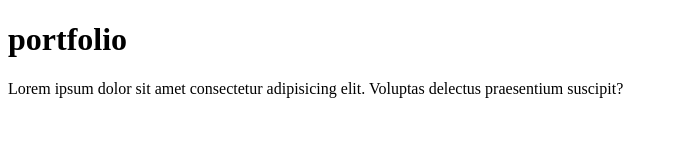
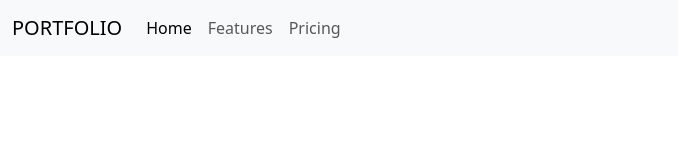
Before and after one commit to Ahmadwaleed11/Portfolio, a plain HTML site: page index.html in a window 1280 px wide. Shown: the whole page, without its empty margins (0-678 px from the left). Drawn offline with nearby package versions, Linux system fonts and the light colour scheme.

Commit message:
new-files and changes

```diff
--- a/index.html
+++ b/index.html
@@ -1,14 +1,70 @@
-<!DOCTYPE html>
+<!doctype html>
 <html lang="en">
+
 <head>
-    <meta charset="UTF-8">
-    <meta name="viewport" content="width=device-width, initial-scale=1.0">
-    <title>Document</title>
+    <meta charset="utf-8">
+    <meta name="viewport" content="width=device-width, initial-scale=1">
+    <title>My Portfolio</title>
+    <link rel="shortcut icon" href="favicon.ico" type="image/x-icon">
+    <link href="https://cdn.jsdelivr.net/npm/bootstrap@5.3.7/dist/css/bootstrap.min.css" rel="stylesheet"
+        integrity="sha384-LN+7fdVzj6u52u30Kp6M/trliBMCMKTyK833zpbD+pXdCLuTusPj697FH4R/5mcr" crossorigin="anonymous">
 </head>
+
 <body>
-    <h1> portfolio
+    <nav class="navbar navbar-expand-lg bg-body-tertiary">
+        <div class="container-fluid">
+            <a class="navbar-brand" href="#">PORTFOLIO</a>
+            <button class="navbar-toggler" type="button" data-bs-toggle="collapse" data-bs-target="#navbarNav"
+                aria-controls="navbarNav" aria-expanded="false" aria-label="Toggle navigation">
+                <span class="navbar-toggler-icon"></span>
+            </button>
+            <div class="collapse navbar-collapse" id="navbarNav">
+                <ul class="navbar-nav">
+                    <li class="nav-item">
+                        <a class="nav-link active" aria-current="page" href="#">Home</a>
+                    </li>
+                    <li class="nav-item">
+                        <a class="nav-link" href="#">Features</a>
+                    </li>
+                    <li class="nav-item">
+                        <a class="nav-link" href="#">Pricing</a>
+                    </li>
 
-    </h1>
-    <p>Lorem ipsum dolor sit amet consectetur adipisicing elit. Voluptas delectus praesentium suscipit?</p>
+                </ul>
+            </div>
+        </div>
+    </nav>
+
+
+
+
+
+
+
+
+
+
+
+
+
+
+
+
+
+
+
+
+
+
+
+
+
+
+
+
+    <script src="https://cdn.jsdelivr.net/npm/bootstrap@5.3.7/dist/js/bootstrap.bundle.min.js"
+        integrity="sha384-ndDqU0Gzau9qJ1lfW4pNLlhNTkCfHzAVBReH9diLvGRem5+R9g2FzA8ZGN954O5Q"
+        crossorigin="anonymous"></script>
 </body>
+
 </html>
--- /dev/null
+++ b/stle.css
@@ -0,0 +1,9 @@
+nav{
+    font-family: sans-serif;
+    font-size: 20px;
+    font-weight: 700;
+    text-align: right;
+}
+nav a {
+    color: red;
+}
```
